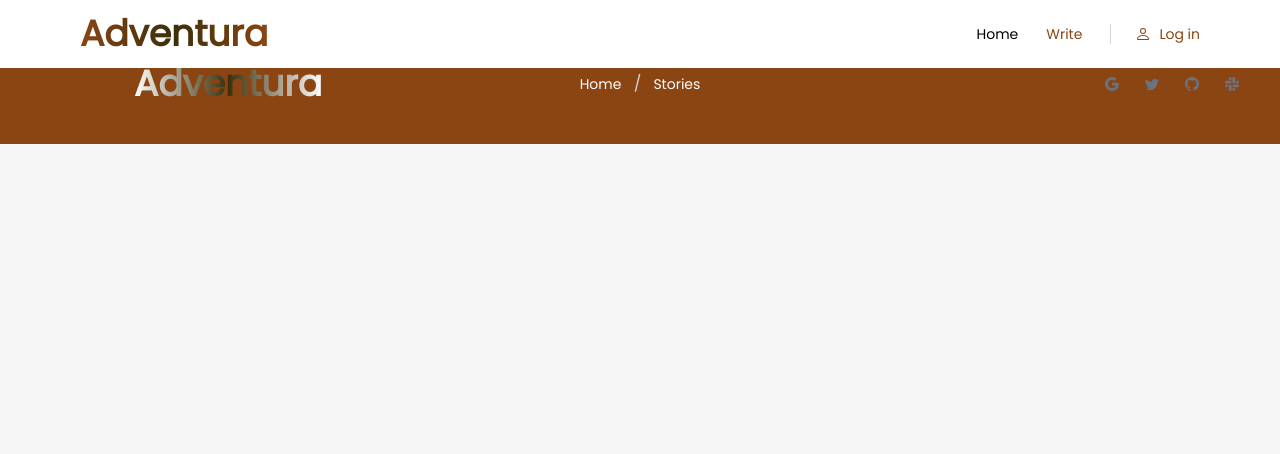
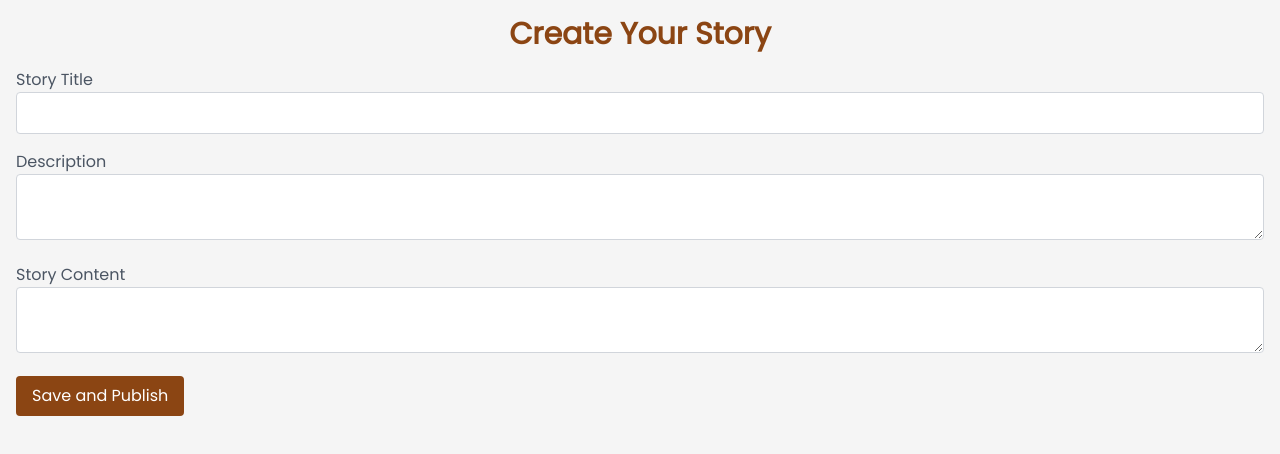
Before and after one commit to jennifer-pecky/Adventura, a React (Vite) app: page /stories in a window 1280 px wide. Shown: the top 454 px of the page. Built offline with nearby package versions, Linux system fonts and the light colour scheme.

Commit message:
added the story creation page

```diff
--- a/src/App.jsx
+++ b/src/App.jsx
@@ -15,8 +15,8 @@ function App() {
       <Routes>
         <Route path="/" element={<Core />}>
           <Route path="/" element={<Home />} />
-          <Route path="stories" element={<Stories />} />
         </Route>
+        <Route path="stories" element={<Stories />} />
         <Route path="stories/:id" element={<StoryPage />} />
         <Route path="signup" element={<Signup />} />
         <Route path="login" element={<Login />} />
--- a/src/pages/Stories.jsx
+++ b/src/pages/Stories.jsx
@@ -1,3 +1,76 @@
+import { useState } from 'react';
+
 export default function Stories() {
-  return <div>Stories</div>;
+  const [story, setStories] = useState({
+    title: '',
+    author: '',
+    description: '',
+    content: '',
+  });
+
+  const handleChange = (e) => {
+    const { name, value } = e.target;
+    setStories({ ...story, [name]: value });
+  };
+
+  const handleSubmit = (e) => {
+    e.preventDefault();
+    console.log('Story Data:', story);
+  };
+
+  return (
+    <div className="p-4">
+      <h2 className="text-3xl font-bold mb-4 text-center text-[#8B4513]">
+        Create Your Story
+      </h2>
+      <form onSubmit={handleSubmit}>
+        <div className="mb-4">
+          <label htmlFor="title" className="block text-gray-600">
+            Story Title
+          </label>
+          <input
+            type="text"
+            id="title"
+            name="title"
+            value={story.title}
+            onChange={handleChange}
+            className="w-full border border-gray-300 rounded px-3 py-2"
+          />
+        </div>
+
+        <div className="mb-4">
+          <label htmlFor="description" className="block text-gray-600">
+            Description
+          </label>
+          <textarea
+            id="description"
+            name="description"
+            value={story.description}
+            onChange={handleChange}
+            className="w-full border border-gray-300 rounded px-3 py-2"
+          />
+        </div>
+        <div className="mb-4">
+          <label htmlFor="content" className="block text-gray-600">
+            Story Content
+          </label>
+          <textarea
+            id="content"
+            name="content"
+            value={story.content}
+            onChange={handleChange}
+            className="w-full border border-gray-300 rounded px-3 py-2"
+          />
+        </div>
+        <div className="mb-4">
+          <button
+            type="submit"
+            className="bg-[#8B4513] text-white px-4 py-2 rounded"
+          >
+            Save and Publish
+          </button>
+        </div>
+      </form>
+    </div>
+  );
 }
```
